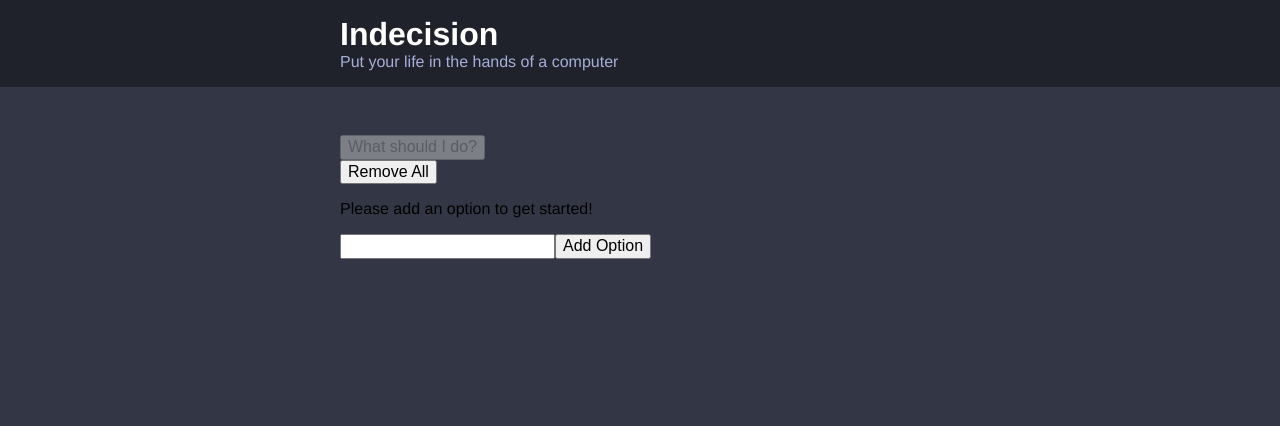
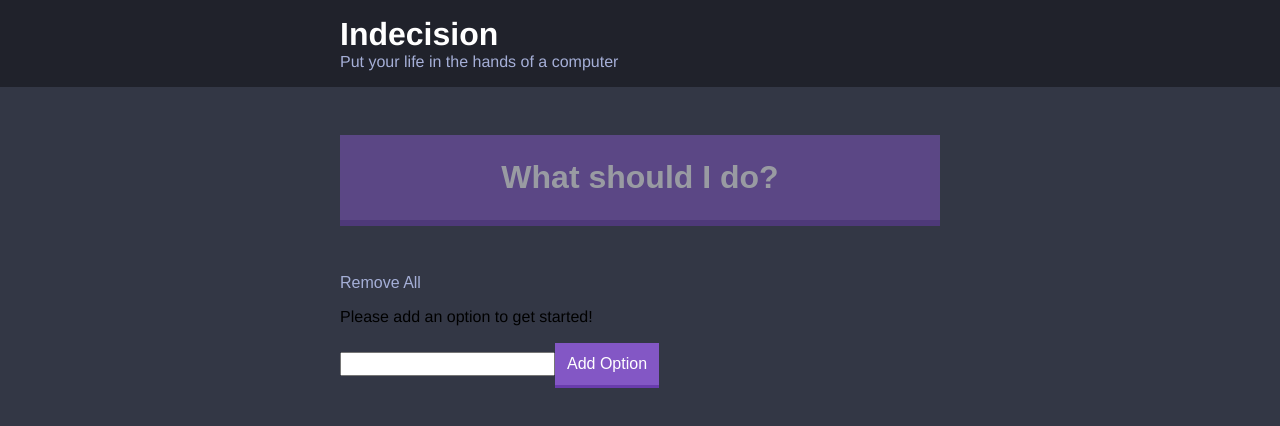
Before and after one commit to Dabrown18/indecision-app, a React app: page / in a window 1280 px wide. Shown: the top 426 px of the page. Built offline with nearby package versions, Linux system fonts and the light colour scheme.

Commit message:
styled buttons and option

```diff
--- a/src/components/Action.js
+++ b/src/components/Action.js
@@ -5,6 +5,7 @@
 		<button
 			onClick={props.handlePick}
 			disabled={!props.hasOptions}
+			className="big-button"
 		>
 			What should I do?
 		</button>
--- a/src/components/AddOption.js
+++ b/src/components/AddOption.js
@@ -26,7 +26,7 @@
 				{ this.state.error && <p>{ this.state.error }</p> }
 				<form onSubmit={this.handleAddOption}>
 					<input type="text" name="option" />
-					<button>Add Option</button>
+					<button className="button">Add Option</button>
 				</form>
 			</div>
 		);
--- a/src/components/Option.js
+++ b/src/components/Option.js
@@ -3,8 +3,10 @@
 const Option = (props) => (
 	<div>
 		{props.optionText}
-		<button onClick={(e) => {
-			props.handleDeleteOption(props.optionText);
+		<button
+			className="button button-link"
+			onClick={(e) => {
+				props.handleDeleteOption(props.optionText);
 		}}>remove</button>
 	</div>
 );
--- a/src/components/Options.js
+++ b/src/components/Options.js
@@ -3,7 +3,12 @@
 
 const Options = (props) => (
 	<div>
-		<button onClick={props.handleDeleteOptions}>Remove All</button>
+		<button
+			className="button button-link"
+			onClick={props.handleDeleteOptions}
+		>
+			Remove All
+		</button>
 		{props.options.length === 0 && <p>Please add an option to get started!</p>}
 		{
 			props.options.map((option) => (
--- a/src/styles/base/_base.scss
+++ b/src/styles/base/_base.scss
@@ -9,3 +9,11 @@
 	background-color: $dark-blue;
 	font-size: $med-size;
 }
+
+button {
+	cursor: pointer;
+}
+
+button:disabled {
+	cursor: default;
+}
--- a/src/styles/base/_settings.scss
+++ b/src/styles/base/_settings.scss
@@ -2,8 +2,10 @@
 $off-black: #20222b;
 $off-white: #a5afd7;
 $dark-blue: #333745;
+$purple: #8357c5;
 
 // SPACING
+$sm-size: 1.2rem;
 $med-size: 1.6rem;
 $lrg-size: 3.2rem;
 $xl-size: 4.8rem;
--- /dev/null
+++ b/src/styles/components/_button.scss
@@ -0,0 +1,33 @@
+// BIG BUTTON
+.big-button {
+	background-color: $purple;
+	border: none;
+	border-bottom: .6rem solid darken($purple, 10%);
+	color: #fff;
+	font-weight: bold;
+	font-size: $lrg-size;
+	margin-bottom: $xl-size;
+	padding: 2.4rem;
+	width: 100%;
+}
+
+.big-button:disabled {
+	opacity: .5;
+}
+
+// BUTTON
+.button {
+	background-color: $purple;
+	border: none;
+	border-bottom: .3rem solid darken($purple, 10%);
+	color: white;
+	font-weight: 500;
+	padding: $sm-size;
+}
+
+.button-link {
+	background: none;
+	border: none;
+	color: $off-white;
+	padding: 0;
+}
--- a/src/styles/styles.scss
+++ b/src/styles/styles.scss
@@ -1,4 +1,5 @@
 @import "./base/base";
 @import "./components/header";
 @import "./components/container";
+@import "./components/button";
 @import "./base/settings";
```
